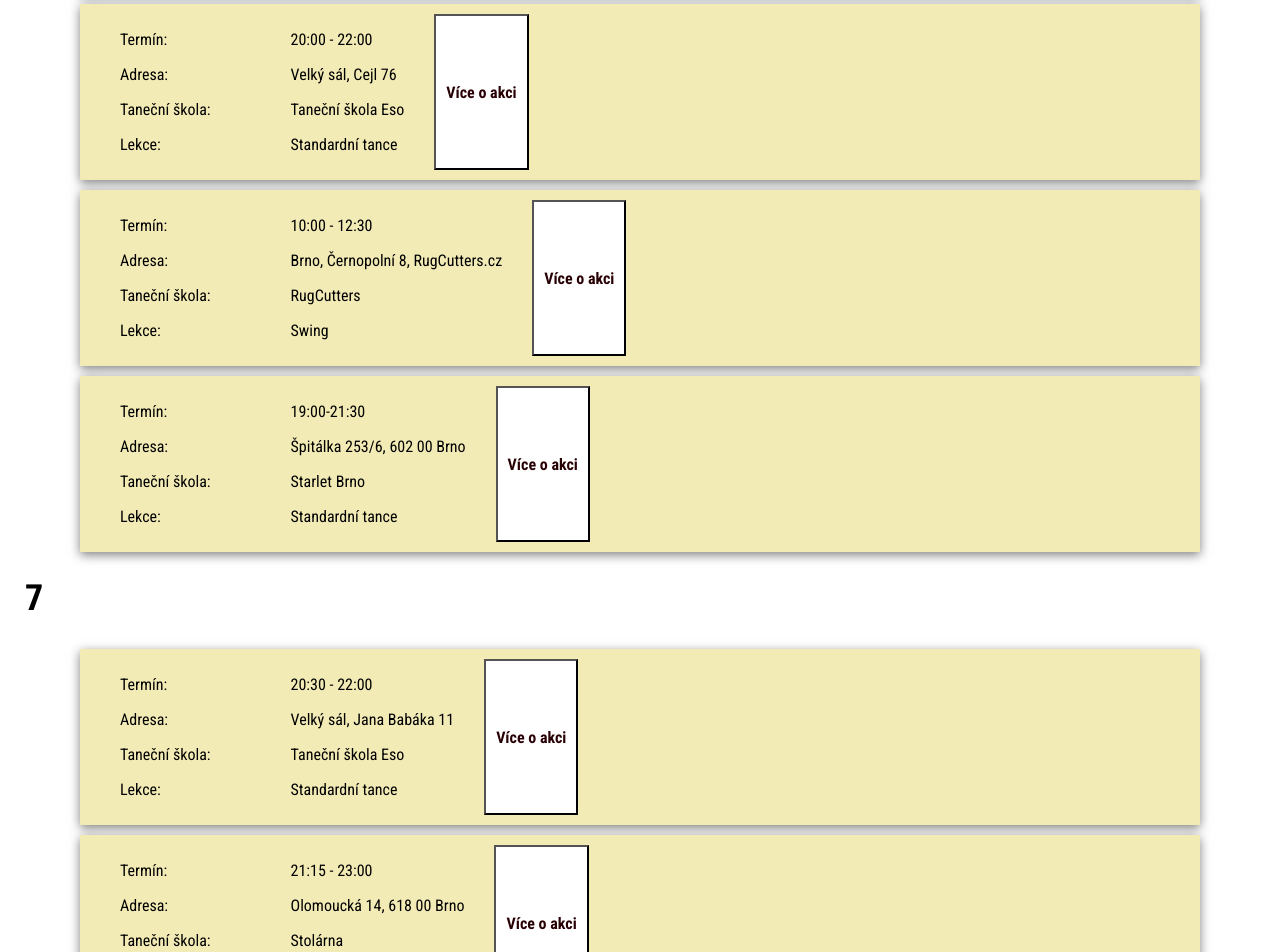
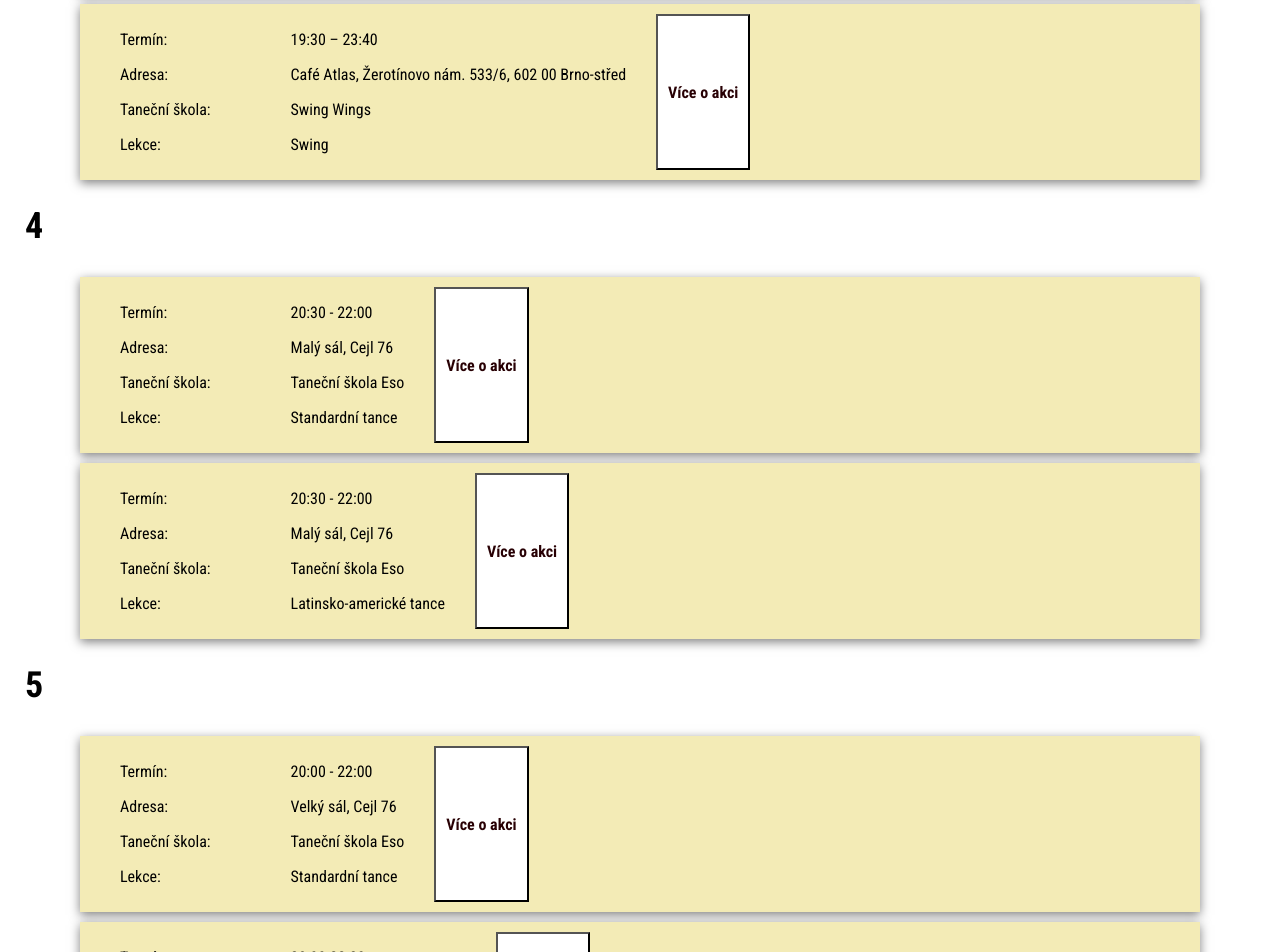
Before and after one commit to janasekaninova/Czechitas_Hackhathon, a Vue app in the folder tanecnilekce/: page /gaffs in a window 1280 px wide. Shown: the part 1420-2372 px from the top of the page. Built offline with nearby package versions, Linux system fonts and the light colour scheme.

Commit message:
řazení dnů v tančírnách

```diff
--- a/tanecnilekce/src/components/GaffsDay.vue
+++ b/tanecnilekce/src/components/GaffsDay.vue
@@ -17,7 +17,8 @@ export default {
     gaffsresults: GaffsResults
   },
   props: ["timetable"]
-};
+}
+
 </script>
 
 <style>
--- a/tanecnilekce/src/views/Gaffs.vue
+++ b/tanecnilekce/src/views/Gaffs.vue
@@ -6,7 +6,7 @@
 
     <div>
       <gaffsday
-      v-for="day in results"
+      v-for="day in sortedWeek"
       v-bind:timetable="day"
       v-bind:key="day.id"
       />
@@ -61,6 +61,13 @@ export default {
       .catch(error => {
         console.log(error);
       });
+  },
+
+  computed: {
+    sortedWeek() {
+      return this.results.sort(function(a, b) {
+      return a.id - b.id} )
+    }
   }
 };
 </script>
```
